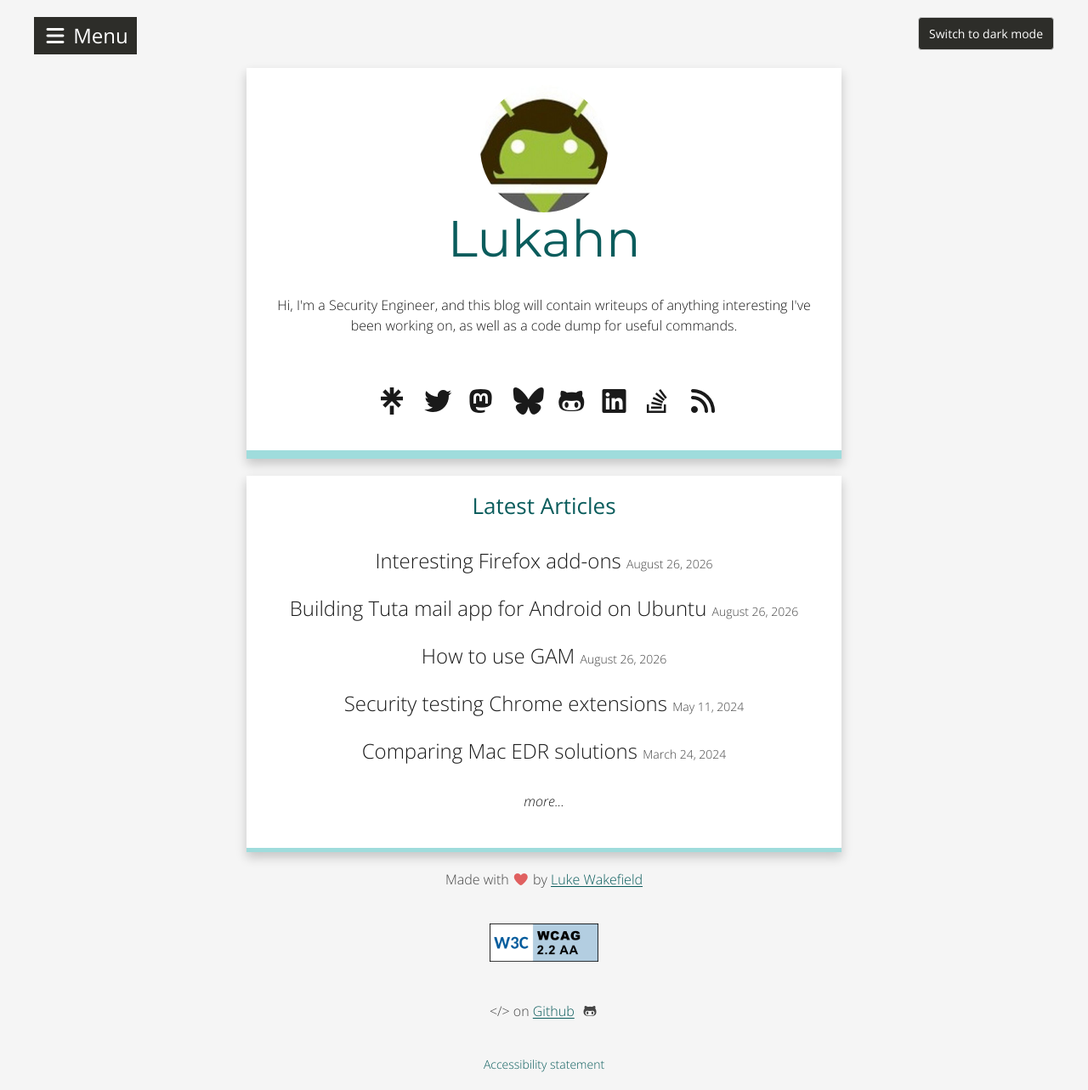
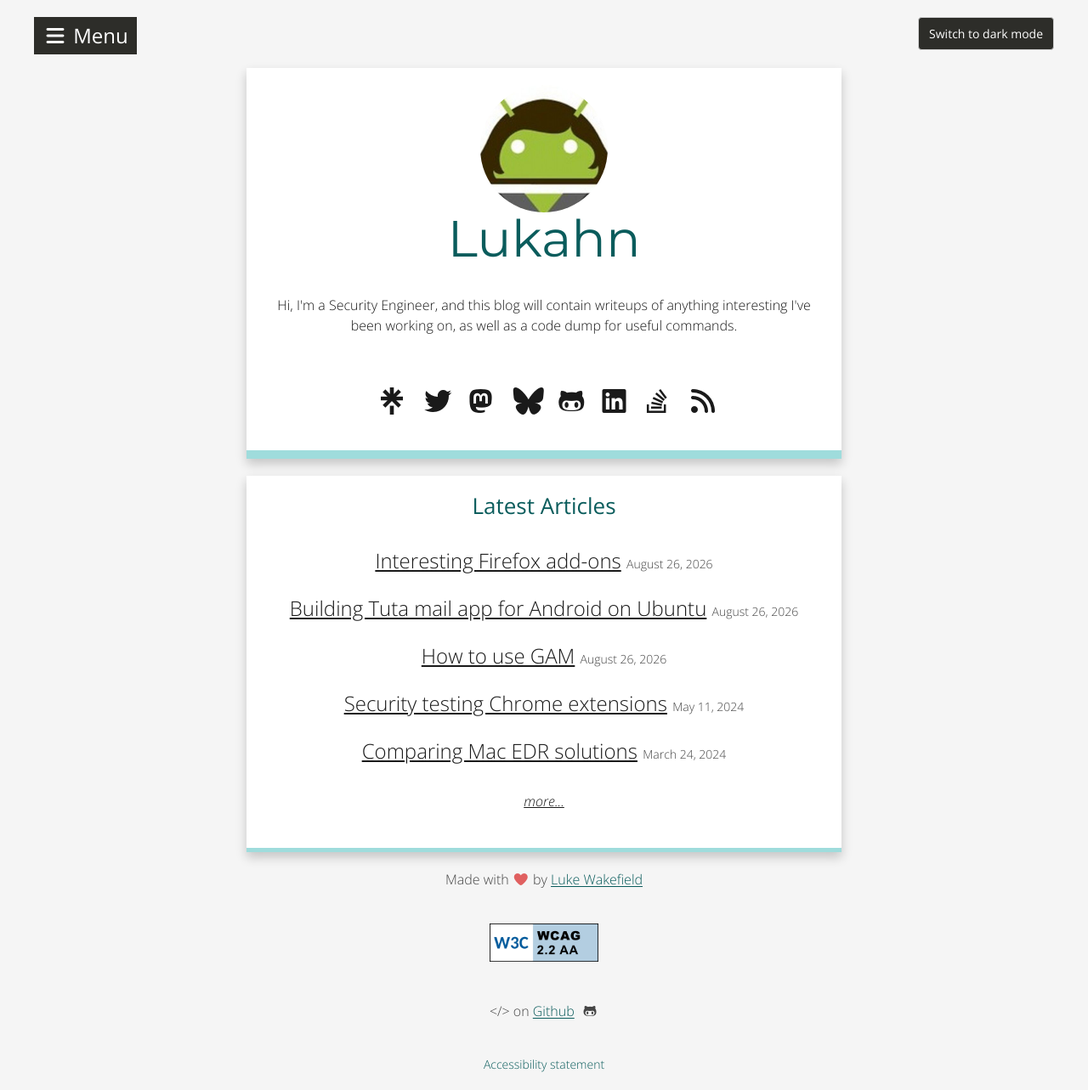
Before and after one commit to lukahn/lukahn.github.io, a Jekyll site: the page built from index.html, in a window 1280 px wide. Shown: the whole page at 85% size. Built offline with Jekyll 4.4.1, drawn with Linux system fonts in a browser that asks for light colours.

Commit message:
Added underlines for accessibility and improved color contrast for better readability.

```diff
--- a/css/style.scss
+++ b/css/style.scss
@@ -461,10 +461,12 @@ body.menu-open #my-menu {
 		a, a:active {
 			color: $white;
 			white-space: nowrap;
+			text-decoration: underline;
 		}
 
 		a:hover {
 			color: $light-blue;
+			text-decoration: underline;
 		}
 	}
 
@@ -1175,8 +1177,8 @@ td{
 	#my-menu a, #my-menu a:active, #my-menu p { color: #1a1a1a !important; }
 	#my-menu a:hover, .menu-close, .menu-close:hover { color: #0a5c5c !important; }
 	.index .author-header, .articles h2 { color: #0a5c5c !important; }
-	.articles a, .articles a:active { color: #1a1a1a !important; }
-	.articles a:hover { color: #0a5c5c !important; }
+	.articles a, .articles a:active { color: #1a1a1a !important; text-decoration: underline !important; }
+	.articles a:hover { color: #0a5c5c !important; text-decoration: underline !important; }
 	.articles small { color: #454545 !important; }
 	.links a { color: #1a1a1a !important; }
 	.related-header a { color: #1a1a1a !important; background-color: #e8e8e8 !important; }
```
